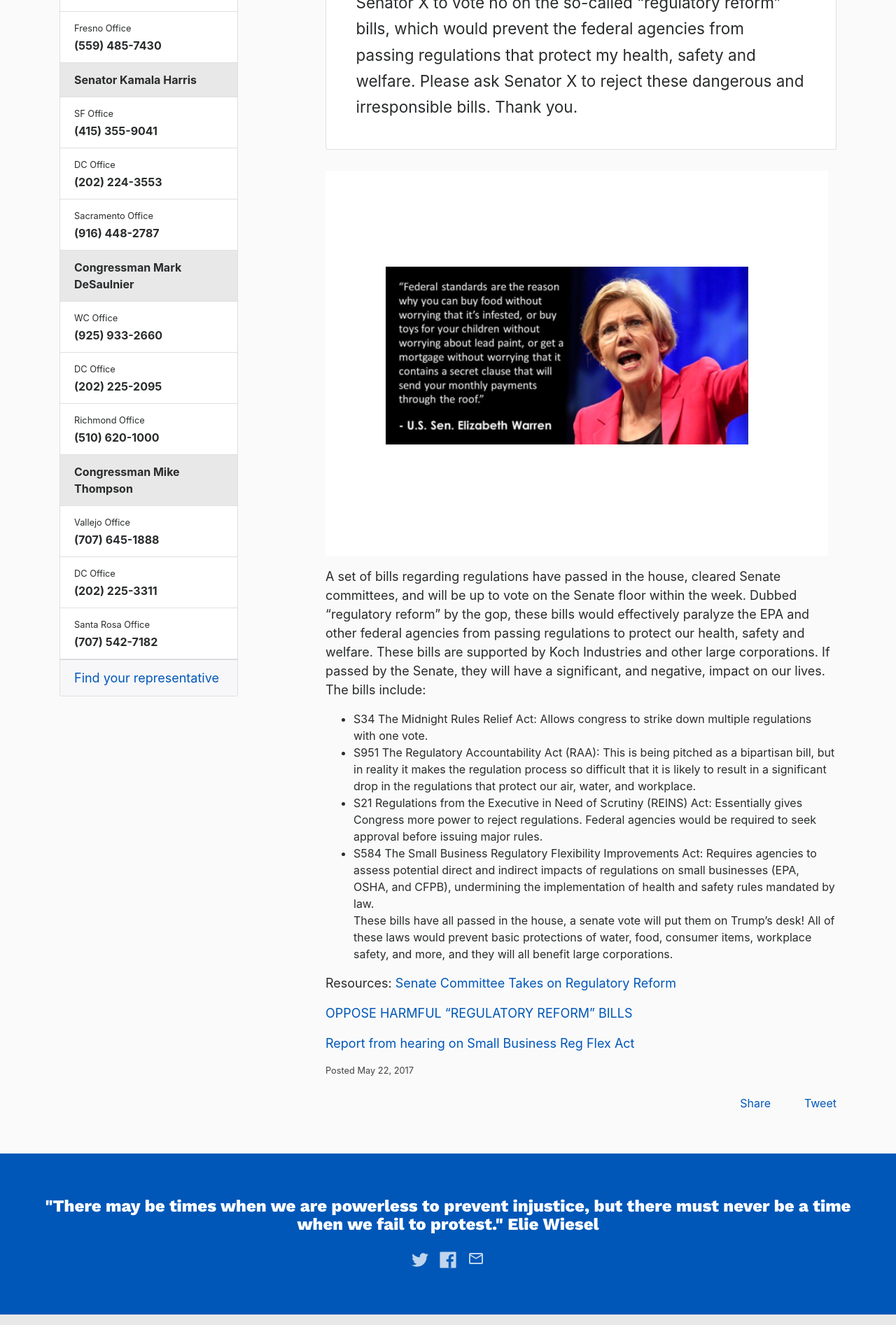
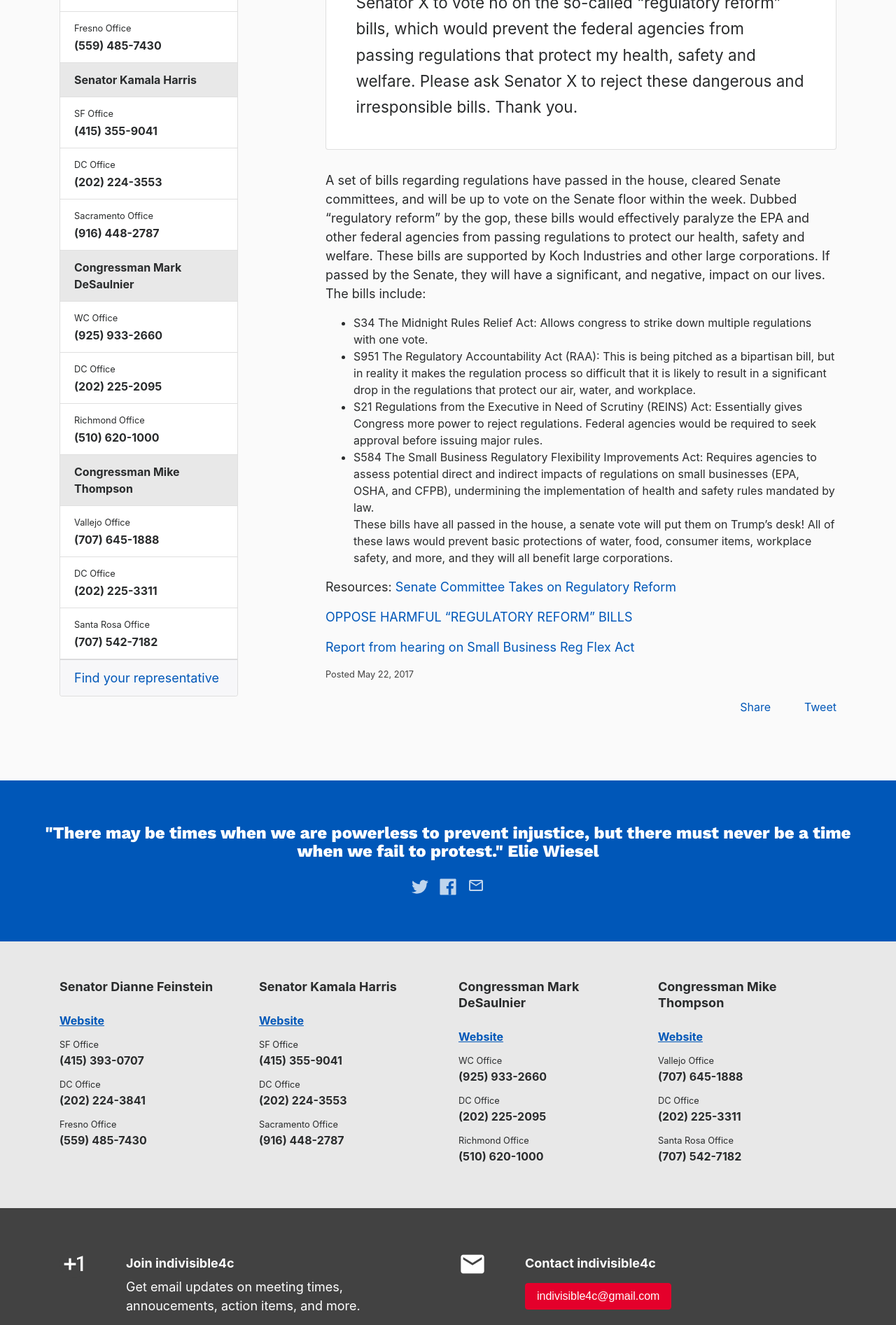
Before and after one commit to IndivisibleTemplate/BasicTemplate, a Jekyll site: the page built from _posts/2017-05-22-no-to-regulatory-reforms.markdown, in a window 1280 px wide. Shown: the part 813-2706 px from the top of the page at 70% size. Built offline with Jekyll 4.4.1, drawn with Linux system fonts in a browser that asks for light colours; nearby versions of some CDN libraries; comment, search, counter and statistics services are not loaded.

Commit message:
Updated No To Regulatory Reforms

```diff
--- a/_posts/2017-05-22-no-to-regulatory-reforms.markdown
+++ b/_posts/2017-05-22-no-to-regulatory-reforms.markdown
@@ -13,8 +13,6 @@
   regulations that protect my health, safety and welfare. Please ask Senator X to
   reject these dangerous and irresponsible bills. Thank you.
 ---
-
-![war.png](/uploads/war.png)
 
 A set of bills regarding regulations have passed in the house, cleared Senate committees, and will be up to vote on the Senate floor within the week. Dubbed “regulatory reform” by the gop, these bills would effectively paralyze the EPA and other federal agencies from passing regulations to protect our health, safety and welfare. These bills are supported by Koch Industries and other large corporations. If passed by the Senate, they will have a significant, and negative, impact on our lives. The bills include:
 <br>
```
